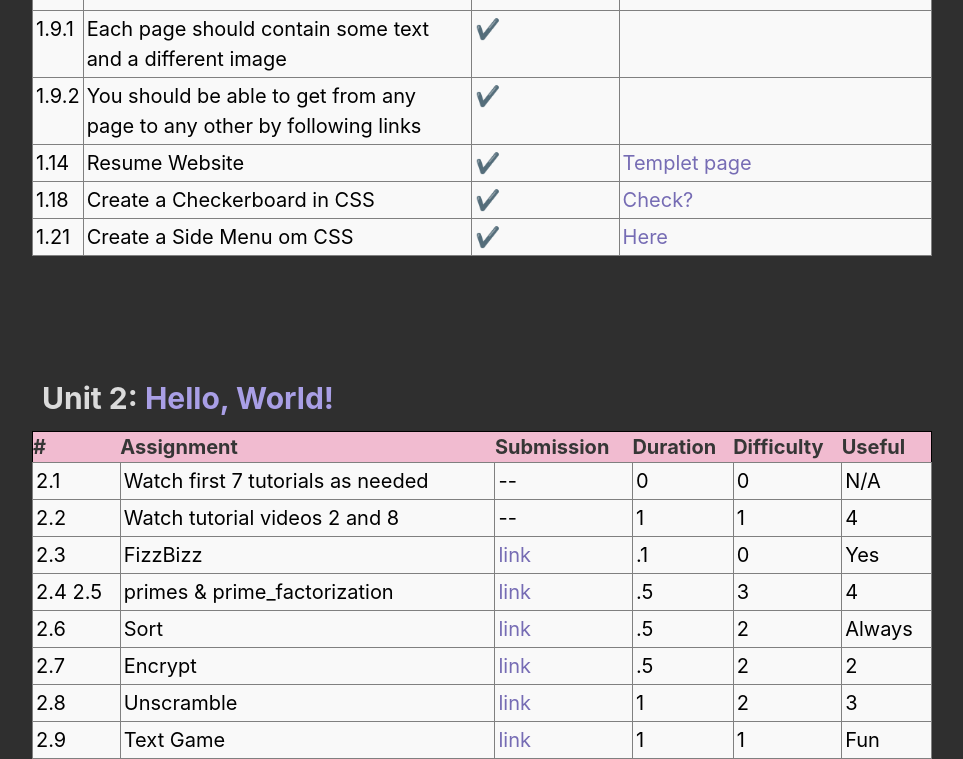
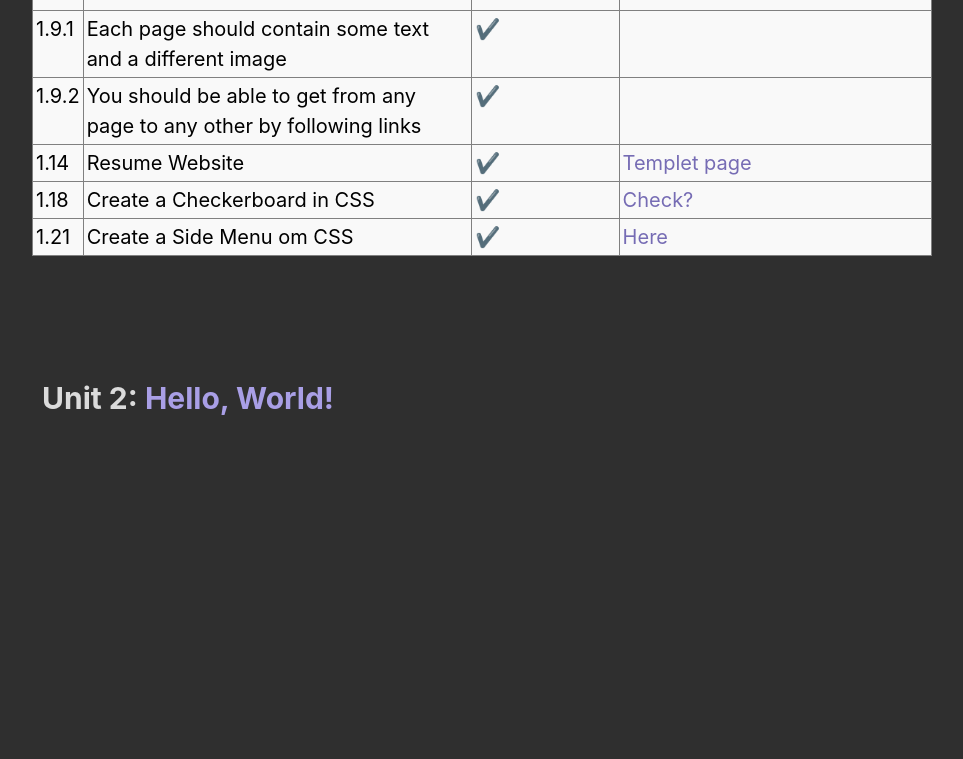
Before and after one commit to analeaRN/analeaRN.github.io, a plain HTML site: page index.html in a window 1280 px wide. Shown: the part 804-1563 px from the top of the page, without its empty margins (158-1121 px from the left). After the commit the page ends 1235 px from the top, so only its background shows below. Drawn offline with nearby package versions, Linux system fonts and the light colour scheme.

Commit message:
hide things

```diff
--- a/index.html
+++ b/index.html
@@ -375,7 +375,7 @@
     <div id="assignment-2" class="assignment">
       <h2 class="topic">Unit 2: <a href="./week1/python-project.html">Hello, World!</a></h2>
       <table id="t01">
-        <thead>
+        <!-- <thead>
           <tr>
             <th>#</th>
             <th>Assignment</th>
@@ -451,7 +451,7 @@
             <td>1</td>
             <td>1</td>
             <td>Fun</td>
-          </tr>
+          </tr> -->
           <!--
             <tr>
               <td>2.A</td>
```
